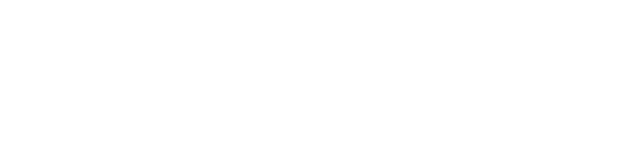
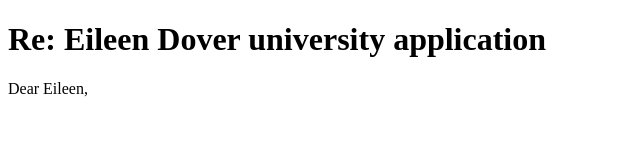
Before and after one commit to br-creator/letter-assessment, a plain HTML site: page index.html in a window 1280 px wide. Shown: the whole page, without its empty margins (0-640 px from the left). Drawn offline with Linux system fonts and the light colour scheme.

Commit message:
add letter

```diff
--- a/index.html
+++ b/index.html
@@ -2,11 +2,13 @@
 <html lang="en">
 <head>
     <meta charset="UTF-8">
-    <meta name="viewport" content="width=device-width, initial-scale=1.0">
+    <meta name="viewport" content="width=, initial-scale=1.0">
     <meta http-equiv="X-UA-Compatible" content="ie=edge">
     <title>Document</title>
 </head>
 <body>
+    <h1>Re: Eileen Dover university application</h1>
+    <p1>Dear Eileen,</p1>
 
 </body>
 </html>
```
